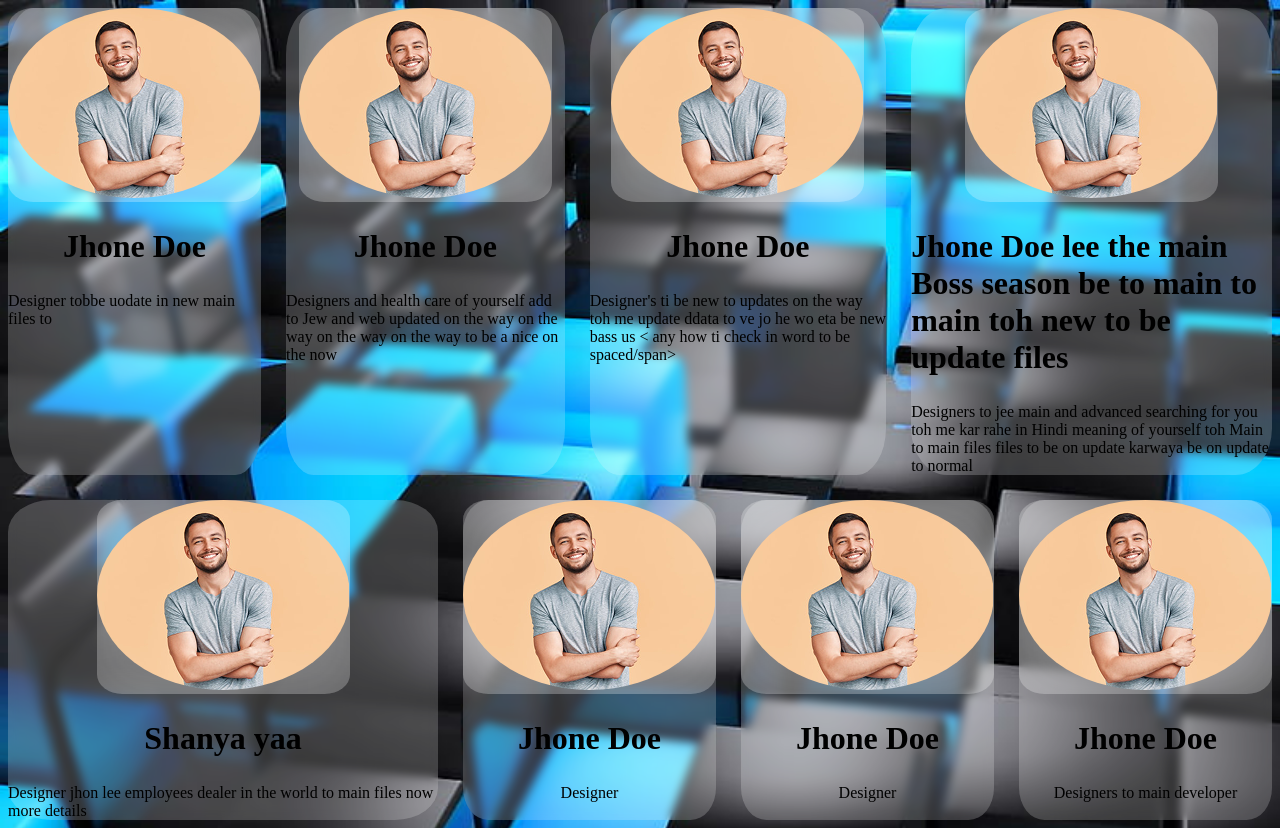
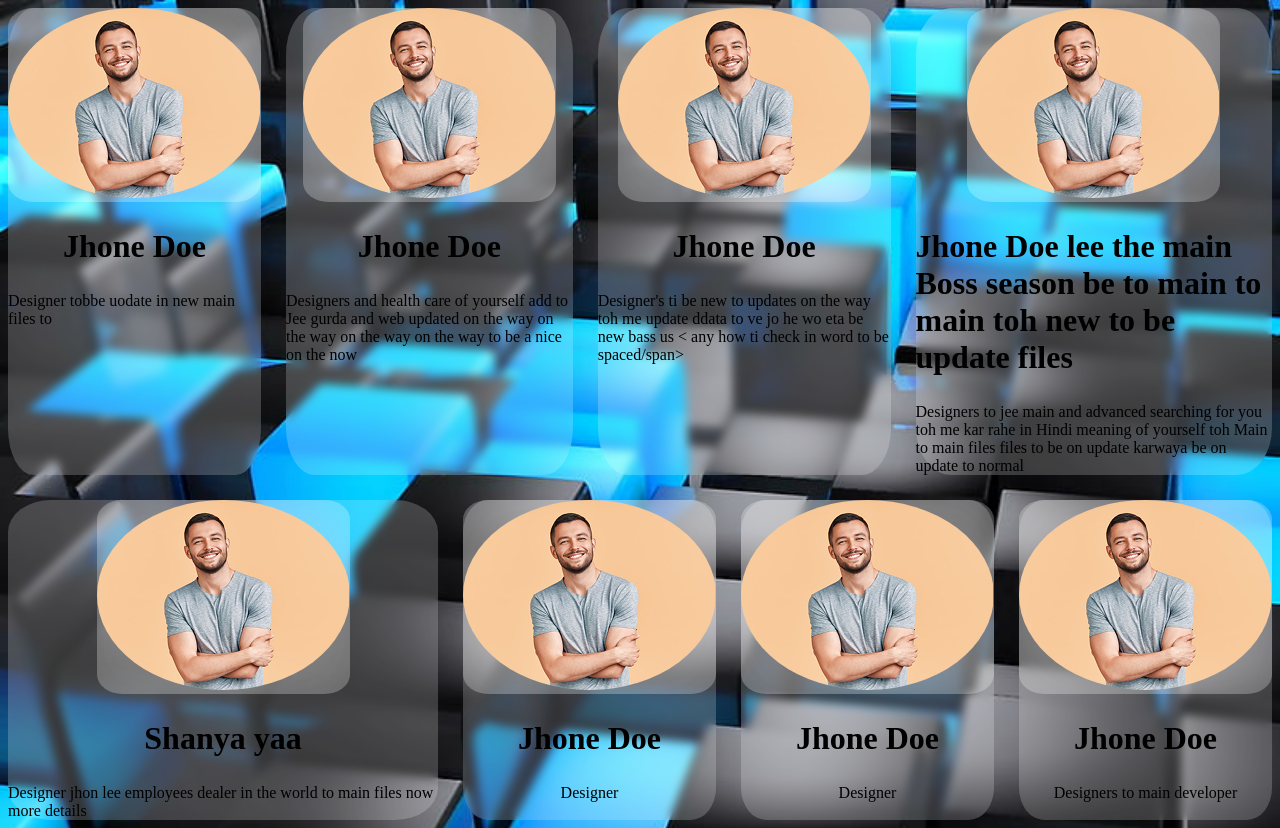
Before and after one commit to yogesh8rajput/cardlive, a plain HTML site: page index.html in a window 1280 px wide. Drawn offline with Linux system fonts and the light colour scheme.

Commit message:
Update index.html

```diff
--- a/index.html
+++ b/index.html
@@ -101,7 +101,7 @@
             </div>
             <h1>Jhone Doe</h1>
 
-            <span>Designers and health care of yourself add to Jew and web updated on the way on the way on the way on the way to be a nice on the now</span>
+            <span>Designers and health care of yourself add to Jee gurda and web updated on the way on the way on the way on the way to be a nice on the now</span>
 
         </div>
 
```
